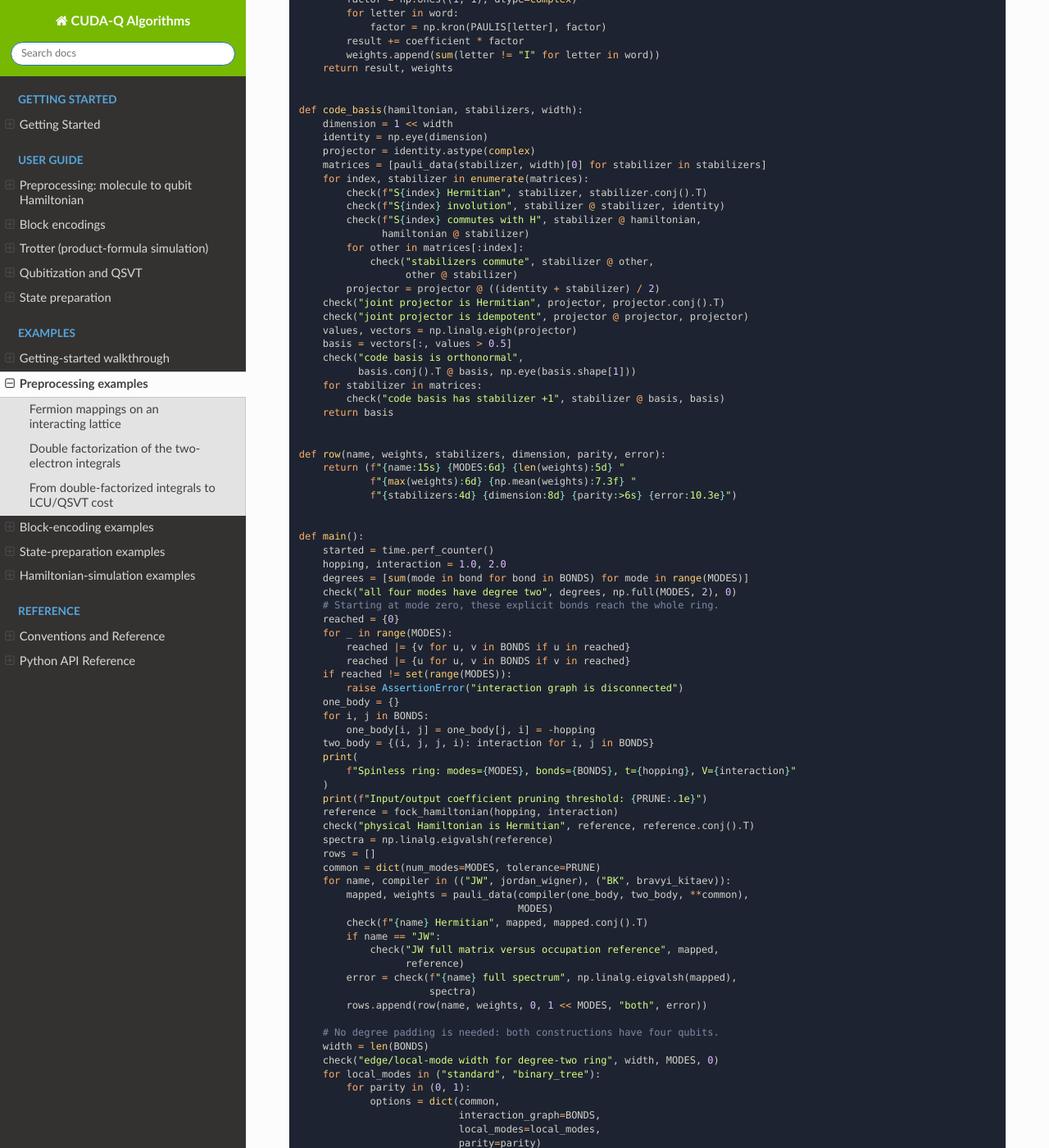
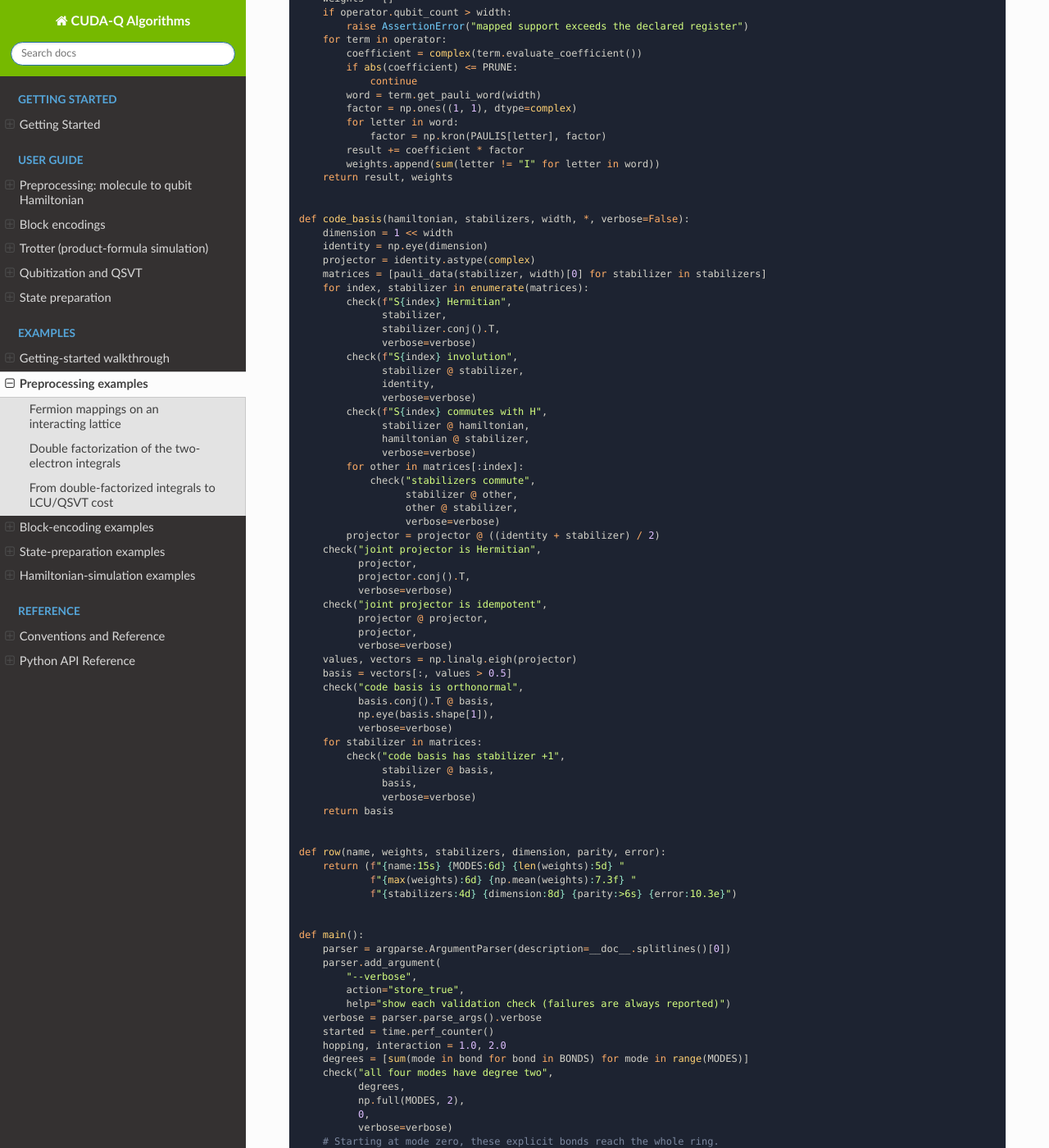
Before and after one commit to NVIDIA/cudaq-algorithms, a Sphinx documentation site: the page built from docs/sphinx/examples_rst/preprocessing.rst, in a window 1280 px wide and 1400 px high, scrolled down 2603 px. Shown: the whole window at 82% size. Built offline with Sphinx 7.4.7 and the Read the Docs theme 3.1.0, drawn with Linux system fonts in a browser that asks for light colours; some of the changed text lies outside the part shown.

Commit message:
docs: hide routine example checks unless verbose
Keep every validation active and always report failures. Preserve student-facing results, resource tables, and approximation errors in default output. Document --verbose in the scripts and example pages.

Signed-off-by: Scott Thornton <wsttiger@gmail.com>

```diff
--- a/docs/sphinx/examples/python/fermion_mappings_lattice.py
+++ b/docs/sphinx/examples/python/fermion_mappings_lattice.py
@@ -28,8 +28,10 @@
 eigenspace, separately for each requested fermion parity. This host-side
 tutorial validates mappings; it does not prepare superfast code states.
 Run: python3 fermion_mappings_lattice.py
+Add --verbose to show individual validation checks; failures are always reported.
 """
 
+import argparse
 import time
 
 import numpy as np
@@ -50,11 +52,12 @@
 }
 
 
-def check(label, actual, expected, tolerance=ATOL):
+def check(label, actual, expected, tolerance=ATOL, *, verbose=False):
     error = float(np.max(np.abs(np.asarray(actual) - expected)))
     passed = np.isfinite(error) and error <= tolerance
-    print(f"CHECK {label}: {error:.3e} <= {tolerance:.3e} -> "
-          f"{'PASS' if passed else 'FAIL'}")
+    if verbose or not passed:
+        print(f"CHECK {label}: {error:.3e} <= {tolerance:.3e} -> "
+              f"{'PASS' if passed else 'FAIL'}")
     if not passed:
         raise AssertionError(label)
     return error
@@ -72,15 +75,17 @@
     return result
 
 
-def fock_hamiltonian(hopping, interaction):
+def fock_hamiltonian(hopping, interaction, *, verbose=False):
     lower = [annihilator(mode) for mode in range(MODES)]
     number = [a.conj().T @ a for a in lower]
     result = np.zeros((1 << MODES, 1 << MODES), dtype=complex)
     for i, j in BONDS:
         density_body = lower[i].conj().T @ lower[j].conj(
         ).T @ lower[j] @ lower[i]
-        check(f"tensor convention on bond {i},{j}", density_body,
-              number[i] @ number[j])
+        check(f"tensor convention on bond {i},{j}",
+              density_body,
+              number[i] @ number[j],
+              verbose=verbose)
         result += -hopping * (lower[i].conj().T @ lower[j] +
                               lower[j].conj().T @ lower[i])
         result += interaction * number[i] @ number[j]
@@ -106,28 +111,49 @@
     return result, weights
 
 
-def code_basis(hamiltonian, stabilizers, width):
+def code_basis(hamiltonian, stabilizers, width, *, verbose=False):
     dimension = 1 << width
     identity = np.eye(dimension)
     projector = identity.astype(complex)
     matrices = [pauli_data(stabilizer, width)[0] for stabilizer in stabilizers]
     for index, stabilizer in enumerate(matrices):
-        check(f"S{index} Hermitian", stabilizer, stabilizer.conj().T)
-        check(f"S{index} involution", stabilizer @ stabilizer, identity)
-        check(f"S{index} commutes with H", stabilizer @ hamiltonian,
-              hamiltonian @ stabilizer)
+        check(f"S{index} Hermitian",
+              stabilizer,
+              stabilizer.conj().T,
+              verbose=verbose)
+        check(f"S{index} involution",
+              stabilizer @ stabilizer,
+              identity,
+              verbose=verbose)
+        check(f"S{index} commutes with H",
+              stabilizer @ hamiltonian,
+              hamiltonian @ stabilizer,
+              verbose=verbose)
         for other in matrices[:index]:
-            check("stabilizers commute", stabilizer @ other,
-                  other @ stabilizer)
+            check("stabilizers commute",
+                  stabilizer @ other,
+                  other @ stabilizer,
+                  verbose=verbose)
         projector = projector @ ((identity + stabilizer) / 2)
-    check("joint projector is Hermitian", projector, projector.conj().T)
-    check("joint projector is idempotent", projector @ projector, projector)
+    check("joint projector is Hermitian",
+          projector,
+          projector.conj().T,
+          verbose=verbose)
+    check("joint projector is idempotent",
+          projector @ projector,
+          projector,
+          verbose=verbose)
     values, vectors = np.linalg.eigh(projector)
     basis = vectors[:, values > 0.5]
     check("code basis is orthonormal",
-          basis.conj().T @ basis, np.eye(basis.shape[1]))
+          basis.conj().T @ basis,
+          np.eye(basis.shape[1]),
+          verbose=verbose)
     for stabilizer in matrices:
-        check("code basis has stabilizer +1", stabilizer @ basis, basis)
+        check("code basis has stabilizer +1",
+              stabilizer @ basis,
+              basis,
+              verbose=verbose)
     return basis
 
 
@@ -138,10 +164,20 @@
 
 
 def main():
+    parser = argparse.ArgumentParser(description=__doc__.splitlines()[0])
+    parser.add_argument(
+        "--verbose",
+        action="store_true",
+        help="show each validation check (failures are always reported)")
+    verbose = parser.parse_args().verbose
     started = time.perf_counter()
     hopping, interaction = 1.0, 2.0
     degrees = [sum(mode in bond for bond in BONDS) for mode in range(MODES)]
-    check("all four modes have degree two", degrees, np.full(MODES, 2), 0)
+    check("all four modes have degree two",
+          degrees,
+          np.full(MODES, 2),
+          0,
+          verbose=verbose)
     # Starting at mode zero, these explicit bonds reach the whole ring.
     reached = {0}
     for _ in range(MODES):
@@ -157,25 +193,36 @@
         f"Spinless ring: modes={MODES}, bonds={BONDS}, t={hopping}, V={interaction}"
     )
     print(f"Input/output coefficient pruning threshold: {PRUNE:.1e}")
-    reference = fock_hamiltonian(hopping, interaction)
-    check("physical Hamiltonian is Hermitian", reference, reference.conj().T)
+    reference = fock_hamiltonian(hopping, interaction, verbose=verbose)
+    check("physical Hamiltonian is Hermitian",
+          reference,
+          reference.conj().T,
+          verbose=verbose)
     spectra = np.linalg.eigvalsh(reference)
     rows = []
     common = dict(num_modes=MODES, tolerance=PRUNE)
     for name, compiler in (("JW", jordan_wigner), ("BK", bravyi_kitaev)):
         mapped, weights = pauli_data(compiler(one_body, two_body, **common),
                                      MODES)
-        check(f"{name} Hermitian", mapped, mapped.conj().T)
+        check(f"{name} Hermitian", mapped, mapped.conj().T, verbose=verbose)
         if name == "JW":
-            check("JW full matrix versus occupation reference", mapped,
-                  reference)
-        error = check(f"{name} full spectrum", np.linalg.eigvalsh(mapped),
-                      spectra)
+            check("JW full matrix versus occupation reference",
+                  mapped,
+                  reference,
+                  verbose=verbose)
+        error = check(f"{name} full spectrum",
+                      np.linalg.eigvalsh(mapped),
+                      spectra,
+                      verbose=verbose)
         rows.append(row(name, weights, 0, 1 << MODES, "both", error))
 
     # No degree padding is needed: both constructions have four qubits.
     width = len(BONDS)
-    check("edge/local-mode width for degree-two ring", width, MODES, 0)
+    check("edge/local-mode width for degree-two ring",
+          width,
+          MODES,
+          0,
+          verbose=verbose)
     for local_modes in ("standard", "binary_tree"):
         for parity in (0, 1):
             options = dict(common,
@@ -185,22 +232,38 @@
             operator = bravyi_kitaev_superfast(one_body, two_body, **options)
             stabilizers = bravyi_kitaev_superfast_stabilizers(
                 one_body, two_body, **options)
-            check("independent cycle count", len(stabilizers),
-                  len(BONDS) - MODES + 1, 0)
+            check("independent cycle count",
+                  len(stabilizers),
+                  len(BONDS) - MODES + 1,
+                  0,
+                  verbose=verbose)
             mapped, weights = pauli_data(operator, width)
-            check("superfast Hamiltonian Hermitian", mapped, mapped.conj().T)
-            basis = code_basis(mapped, stabilizers, width)
+            check("superfast Hamiltonian Hermitian",
+                  mapped,
+                  mapped.conj().T,
+                  verbose=verbose)
+            basis = code_basis(mapped, stabilizers, width, verbose=verbose)
             indices = [
                 occupation for occupation in range(1 << MODES)
                 if occupation.bit_count() % 2 == parity
             ]
-            check("physical parity dimension", len(indices), 8, 0)
-            check("joint +1 code dimension", basis.shape[1], len(indices), 0)
+            check("physical parity dimension",
+                  len(indices),
+                  8,
+                  0,
+                  verbose=verbose)
+            check("joint +1 code dimension",
+                  basis.shape[1],
+                  len(indices),
+                  0,
+                  verbose=verbose)
             physical = reference[np.ix_(indices, indices)]
             restricted = basis.conj().T @ mapped @ basis
             error = check(
                 f"{local_modes}, parity={parity}, full code spectrum",
-                np.linalg.eigvalsh(restricted), np.linalg.eigvalsh(physical))
+                np.linalg.eigvalsh(restricted),
+                np.linalg.eigvalsh(physical),
+                verbose=verbose)
             rows.append(
                 row(local_modes, weights, len(stabilizers), basis.shape[1],
                     str(parity), error))
--- a/docs/sphinx/examples_rst/preprocessing.rst
+++ b/docs/sphinx/examples_rst/preprocessing.rst
@@ -28,6 +28,9 @@
 identify the subspace to compare. An independent occupation-basis Hamiltonian
 supplies the reference, making the signs and physical-subspace checks explicit
 before any resource comparison is interpreted.
+
+Individual validation checks are shown with ``--verbose``. All checks still
+run by default, and failures are always reported.
 
 Compare JW, BK, original superfast, and binary-tree generalized superfast
 mappings on one four-site spinless ring. An independent occupation-basis
```
